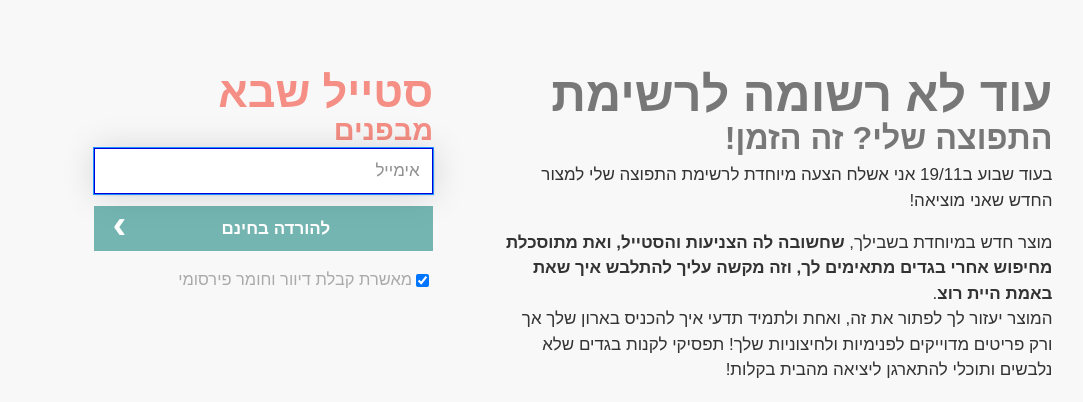
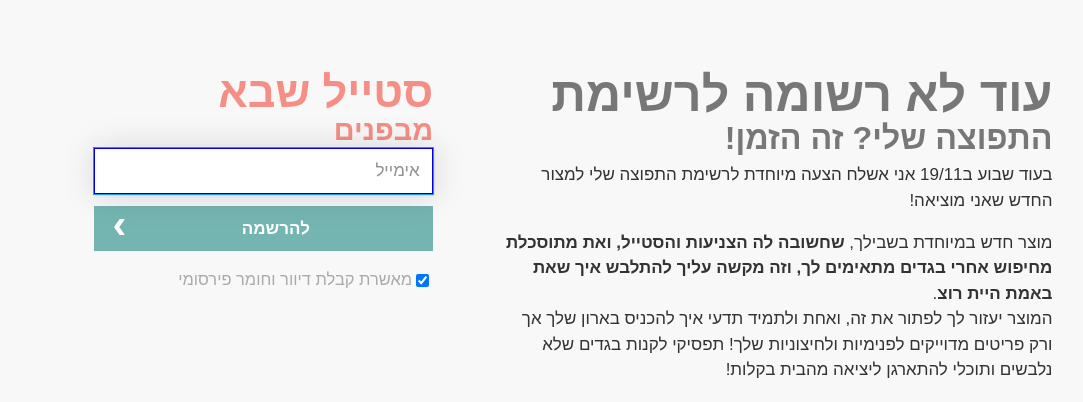
Before and after one commit to laukstein/lea.laukstein.com, a Jekyll site: the page built from _pages/signup/campaign.html, in a window 1280 px wide. Shown: the top 402 px of the page, without its empty margins (67-1150 px from the left). Built offline with Jekyll 4.4.1, drawn with Linux system fonts in a browser that asks for light colours.

Commit message:
Custom subscribe button

```diff
--- a/_pages/signup/campaign.html
+++ b/_pages/signup/campaign.html
@@ -6,6 +6,7 @@ title: סטייל שבא מבפנים
 subscribe: 095aee2f82
 subscribe-autofocus: true
 subscribe-title: סטייל שבא מבפנים
+subscribe-button: להרשמה
 css: |
     .table,
     footer .wrapper {
```
